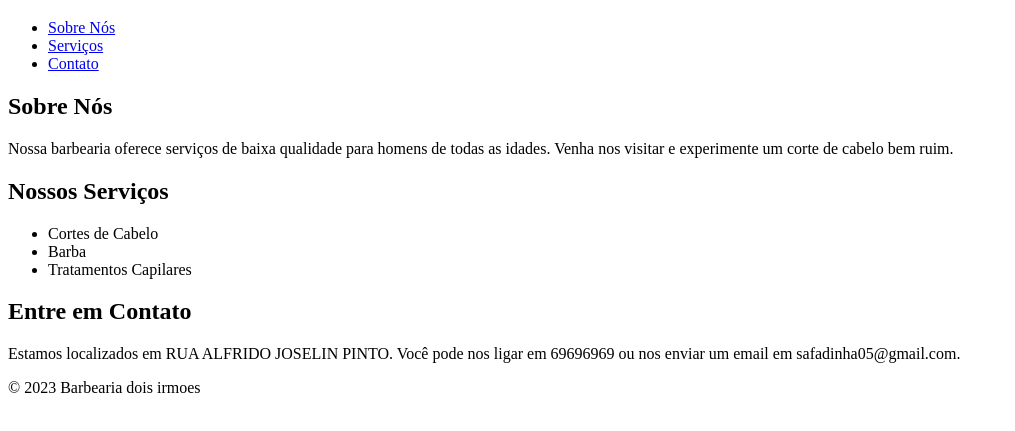
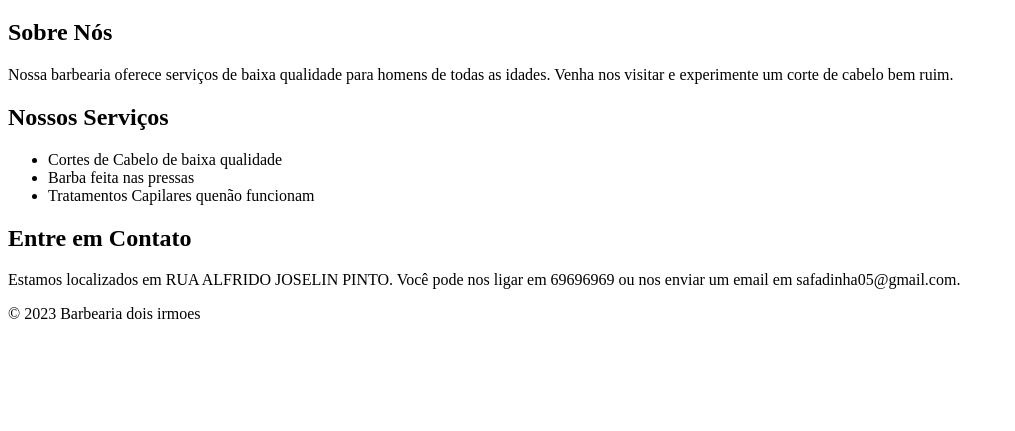
Before and after one commit to Thiago-Kazial/ehiyhiyhiphui, a plain HTML site: page index.html in a window 1280 px wide. Shown: the part 61-492 px from the top of the page, without its empty margins (0-1015 px from the left). Drawn offline with Linux system fonts and the light colour scheme.

Commit message:
Update index.html

```diff
--- a/index.html
+++ b/index.html
@@ -8,9 +8,7 @@
         <h1>Bem-vindo à Barbearia dois irmoes</h1>
         <nav>
             <ul>
-                <li><a href="#sobre">Sobre Nós</a></li>
-                <li><a href="#servicos">Serviços</a></li>
-                <li><a href="#contato">Contato</a></li>
+
             </ul>
         </nav>
     </header>
@@ -23,9 +21,9 @@
     <section id="servicos">
         <h2>Nossos Serviços</h2>
         <ul>
-            <li>Cortes de Cabelo</li>
-            <li>Barba</li>
-            <li>Tratamentos Capilares</li>
+            <li>Cortes de Cabelo de baixa qualidade</li>
+            <li>Barba feita nas pressas</li>
+            <li>Tratamentos Capilares quenão funcionam</li>
         </ul>
     </section>
 
```
